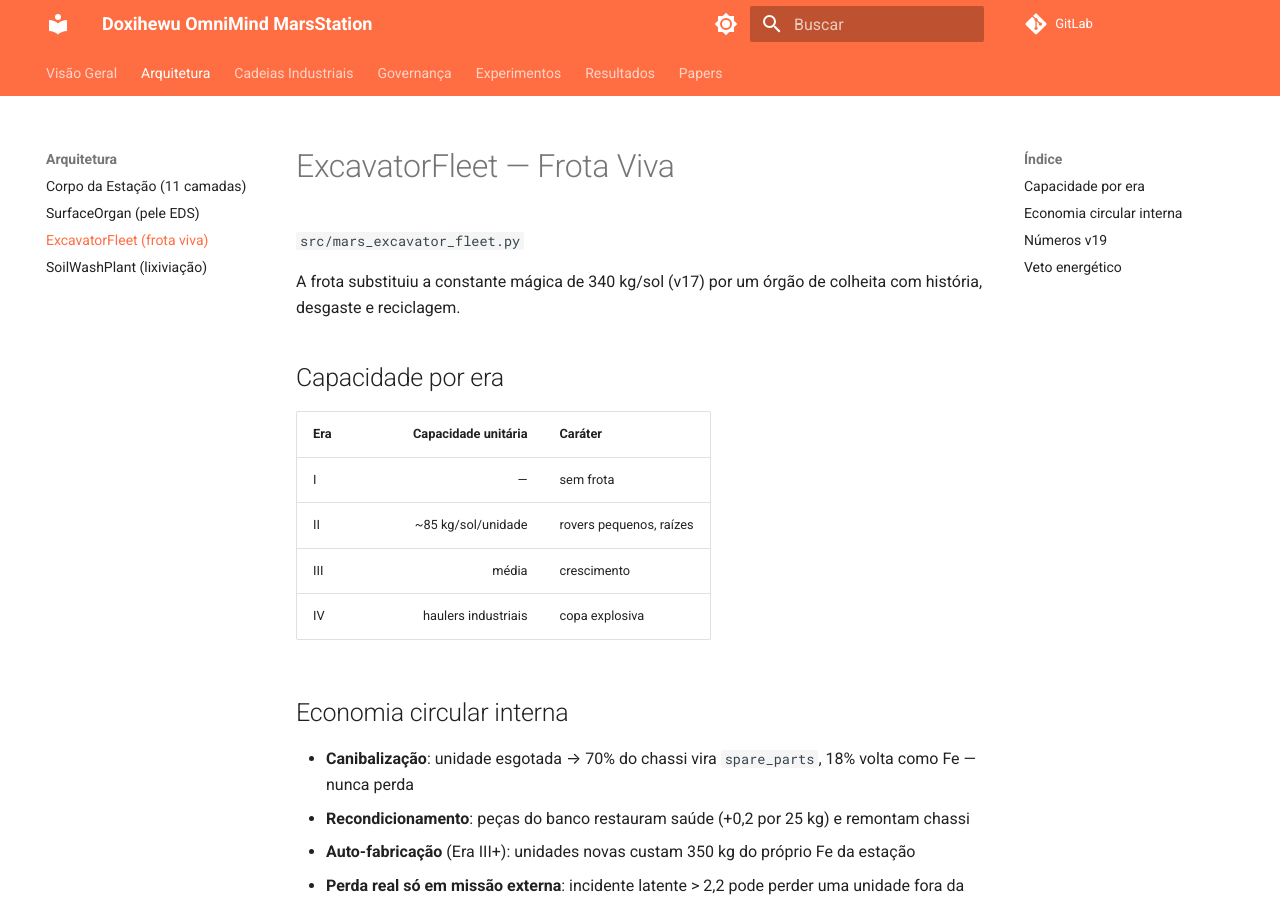
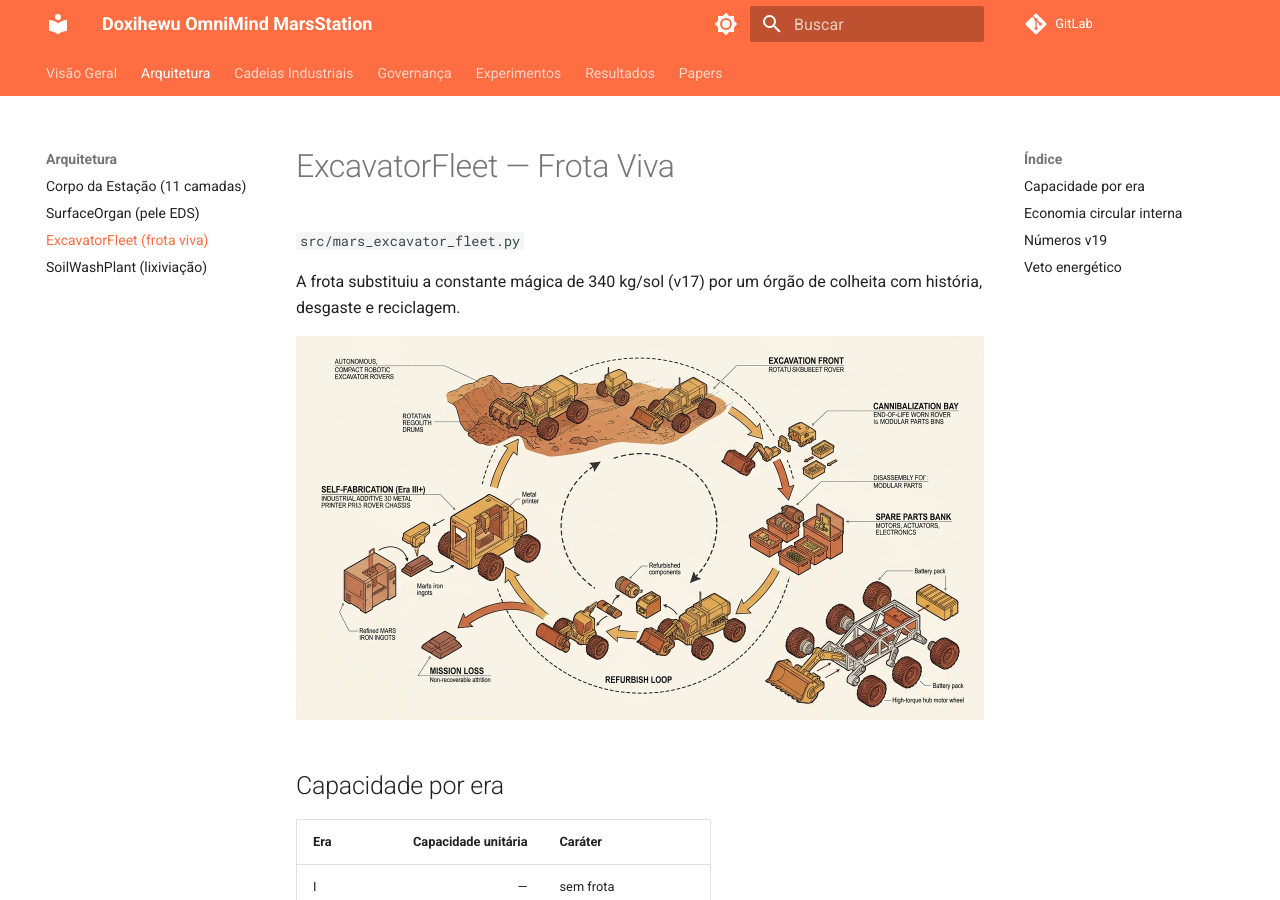
Before and after one commit to devomnimind/Doxihewu-OmniMind-MarsStation, an MkDocs documentation site: the page built from docs/architecture/excavator-fleet.md, in a window 1280 px wide and 900 px high. Built offline with MkDocs 1.6.1 and Material for MkDocs 9.7.7, drawn with Linux system fonts in a browser that asks for light colours; comment, search, counter and statistics services are not loaded.

Commit message:
docs: AI cutaways for ExcavatorFleet + SoilWashPlant (agy)
Lifecycle ring da frota (escavacao/canibalizacao/parts bank/refurbish/
self-fab/mission loss) e usina de lixiviacao completa (feed/drum/
reciclo 98%/concentrado/PERC_O2/clean_soil->estufa/ice lens).

Generated with [Devin](https://devin.ai)

Co-Authored-By: Devin <158243242+devin-ai-integration[bot]@users.noreply.github.com>

```diff
--- a/docs/architecture/excavator-fleet.md
+++ b/docs/architecture/excavator-fleet.md
@@ -3,6 +3,8 @@
 `src/mars_excavator_fleet.py`
 
 A frota substituiu a constante mágica de 340 kg/sol (v17) por um órgão de colheita com história, desgaste e reciclagem.
+
+![Ciclo de vida da frota — escavação, canibalização, banco de peças, refurbish, auto-fabricação](../assets/mars_excavator_fleet_ai.png)
 
 ## Capacidade por era
 
```
Also changed, not shown: docs/architecture/soilwash-plant.md (+2 -0 lines), docs/assets/mars_excavator_fleet_ai.png (added), docs/assets/mars_soilwash_plant_ai.png (added).
